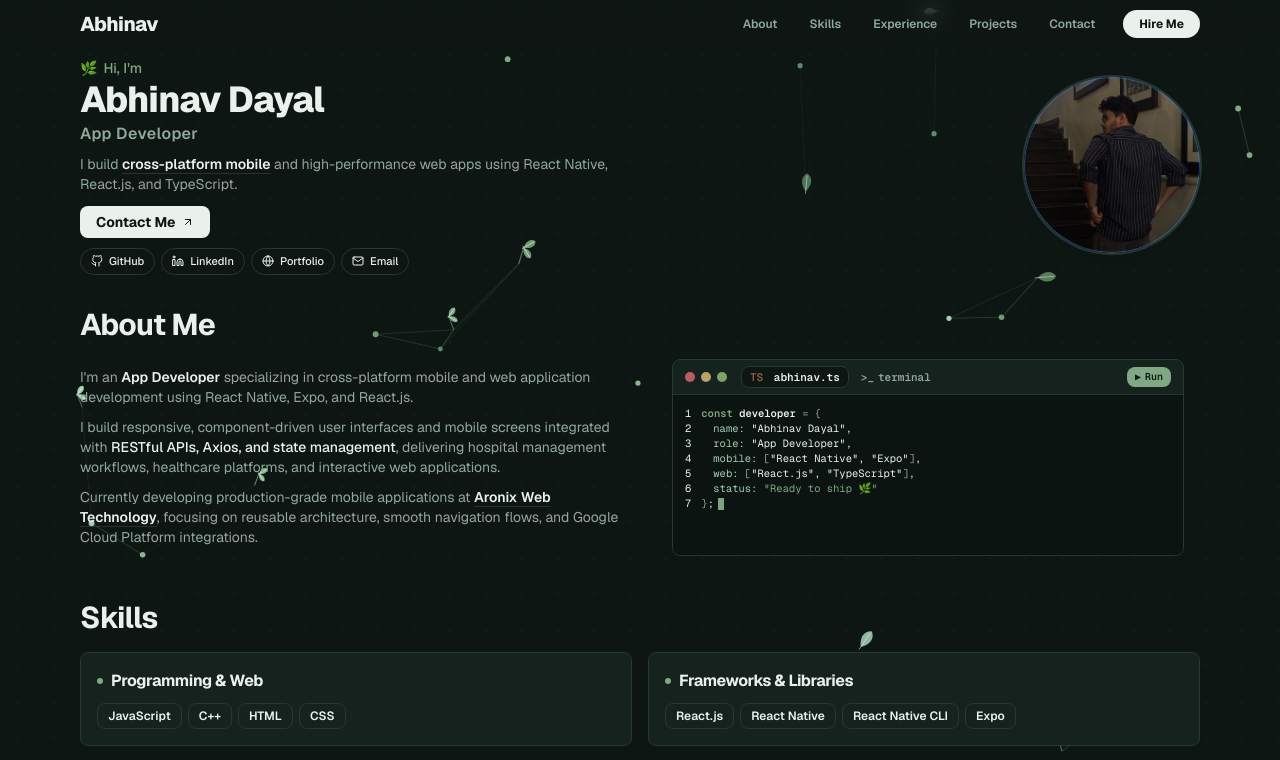
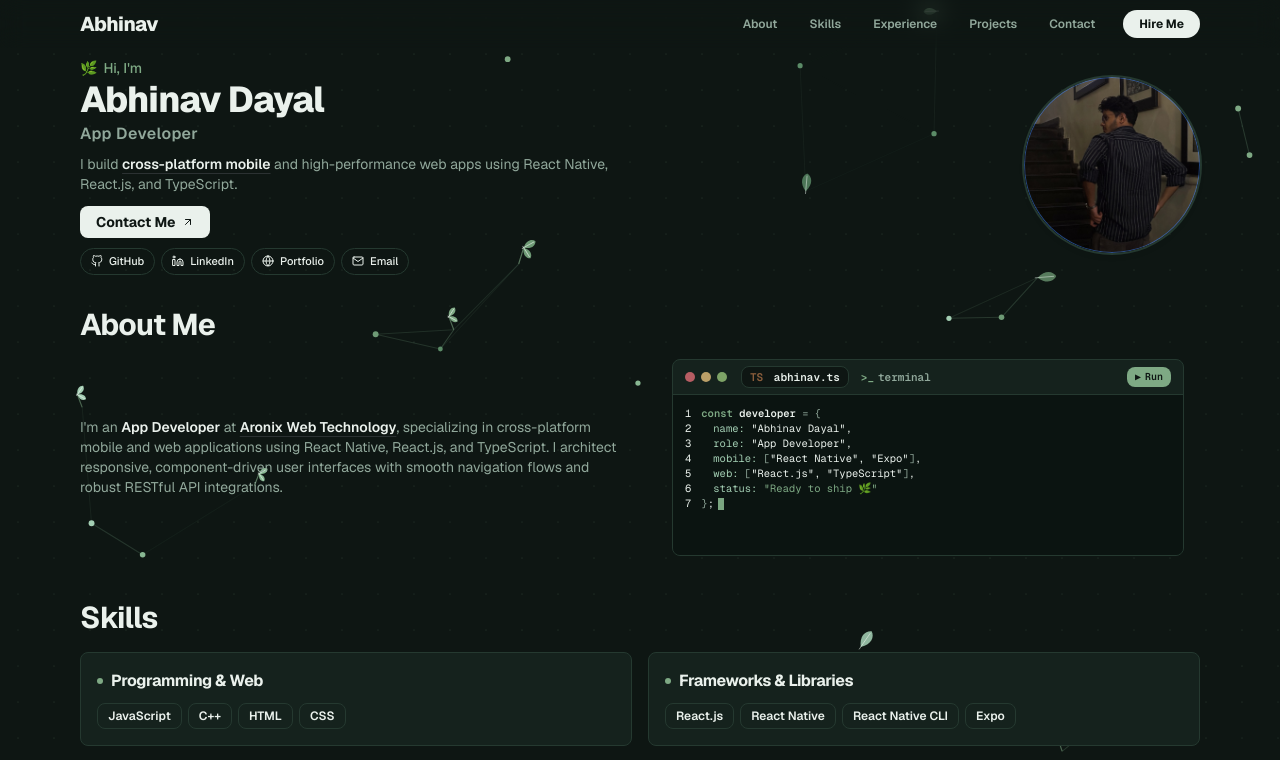
Before and after one commit to AbhinavXDayal/Portfolio, a React (Vite) app: page / in a window 1280 px wide. Shown: the top 760 px of the page. Built offline with nearby package versions, Linux system fonts and the light colour scheme.

Commit message:
Condense About Me text into a crisp 2-3 line summary

```diff
--- a/src/components/sections/About.tsx
+++ b/src/components/sections/About.tsx
@@ -97,31 +97,20 @@ export const About: React.FC = () => {
 
         <div className="grid grid-cols-1 md:grid-cols-2 gap-6 md:gap-8 items-center transition-all duration-300">
           {/* Left Column Text */}
-          <div className="flex flex-col items-center md:items-start text-center md:text-left space-y-2.5">
+          <div className="flex flex-col items-center md:items-start text-center md:text-left">
             <p className="text-xs sm:text-sm text-[var(--muted-foreground)] leading-relaxed">
               I'm an{" "}
               <span className="text-[var(--foreground)] font-semibold">
                 App Developer
               </span>{" "}
-              specializing in cross-platform mobile and web application
-              development using React Native, Expo, and React.js.
-            </p>
-            <p className="text-xs sm:text-sm text-[var(--muted-foreground)] leading-relaxed">
-              I build responsive, component-driven user interfaces and mobile
-              screens integrated with{" "}
-              <span className="text-[var(--foreground)] font-medium">
-                RESTful APIs, Axios, and state management
-              </span>
-              , delivering hospital management workflows, healthcare platforms,
-              and interactive web applications.
-            </p>
-            <p className="text-xs sm:text-sm text-[var(--muted-foreground)] leading-relaxed">
-              Currently developing production-grade mobile applications at{" "}
+              at{" "}
               <span className="text-[var(--foreground)] font-semibold underline decoration-zinc-500/30 underline-offset-4">
                 Aronix Web Technology
               </span>
-              , focusing on reusable architecture, smooth navigation flows, and
-              Google Cloud Platform integrations.
+              , specializing in cross-platform mobile and web applications using
+              React Native, React.js, and TypeScript. I architect responsive,
+              component-driven user interfaces with smooth navigation flows and
+              robust RESTful API integrations.
             </p>
           </div>
 
```
